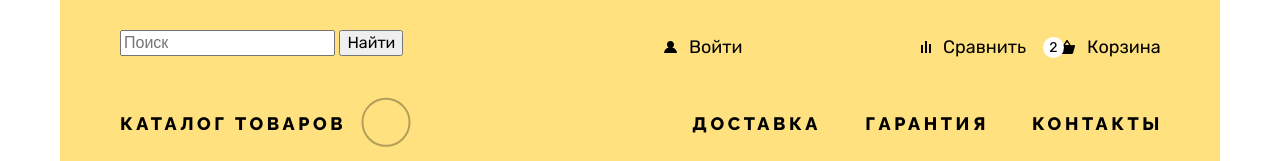
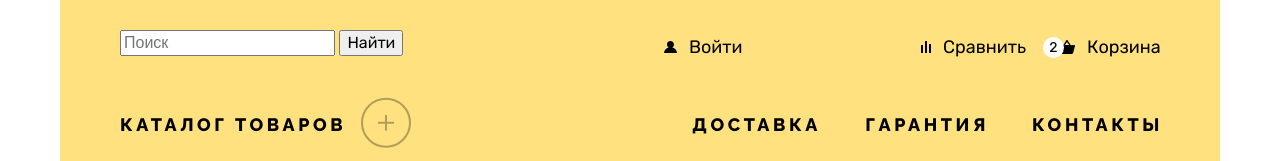
Before and after one commit to mis3rably/1976751-device-35, a website: page index.html in a window 1280 px wide. Shown: the part 59-220 px from the top of the page. Drawn offline with Linux system fonts and the light colour scheme.

Commit message:
Исправлен декоративный элемент в header

```diff
--- a/index.html
+++ b/index.html
@@ -60,15 +60,15 @@
             <a href="catalog.html" class="main-header-page-navigation-button-link state-default flex">Каталог товаров</a>
             <button class="main-header-page-navigation-button state-default" type="button">
               <h2 class="visually-hidden">Открыть меню каталога.</h2>
-              <svg width="50" height="50" viewBox="0 0 50 51" fill="none" xmlns="http://www.w3.org/2000/svg">
-                <circle opacity=".3" cx="25" cy="25.8" r="24" stroke="#000" stroke-width="2">
+              <svg width="50" height="51" viewBox="0 0 50 51" fill="none" xmlns="http://www.w3.org/2000/svg">
+                <circle opacity=".3" cx="25" cy="25.8" r="24" stroke="#000" stroke-width="2" />
                 <g opacity=".3" clip-path="url(#a)">
-                  <path d="M33 24.8h-7v-7h-2v7h-7v2h7v7h2v-7h7v-2Z" fill="#000">
+                  <path d="M33 24.8h-7v-7h-2v7h-7v2h7v7h2v-7h7v-2Z" fill="#000" />
                 </g>
                 <defs>
-                  <clippath id="a">
-                    <path fill="#fff" transform="translate(17 17.8)" d="M0 0h16v16H0z">
-                  </clippath>
+                  <clipPath id="a">
+                    <path fill="#fff" transform="translate(17 17.8)" d="M0 0h16v16H0z" />
+                  </clipPath>
                 </defs>
               </svg>
             </button>
```
